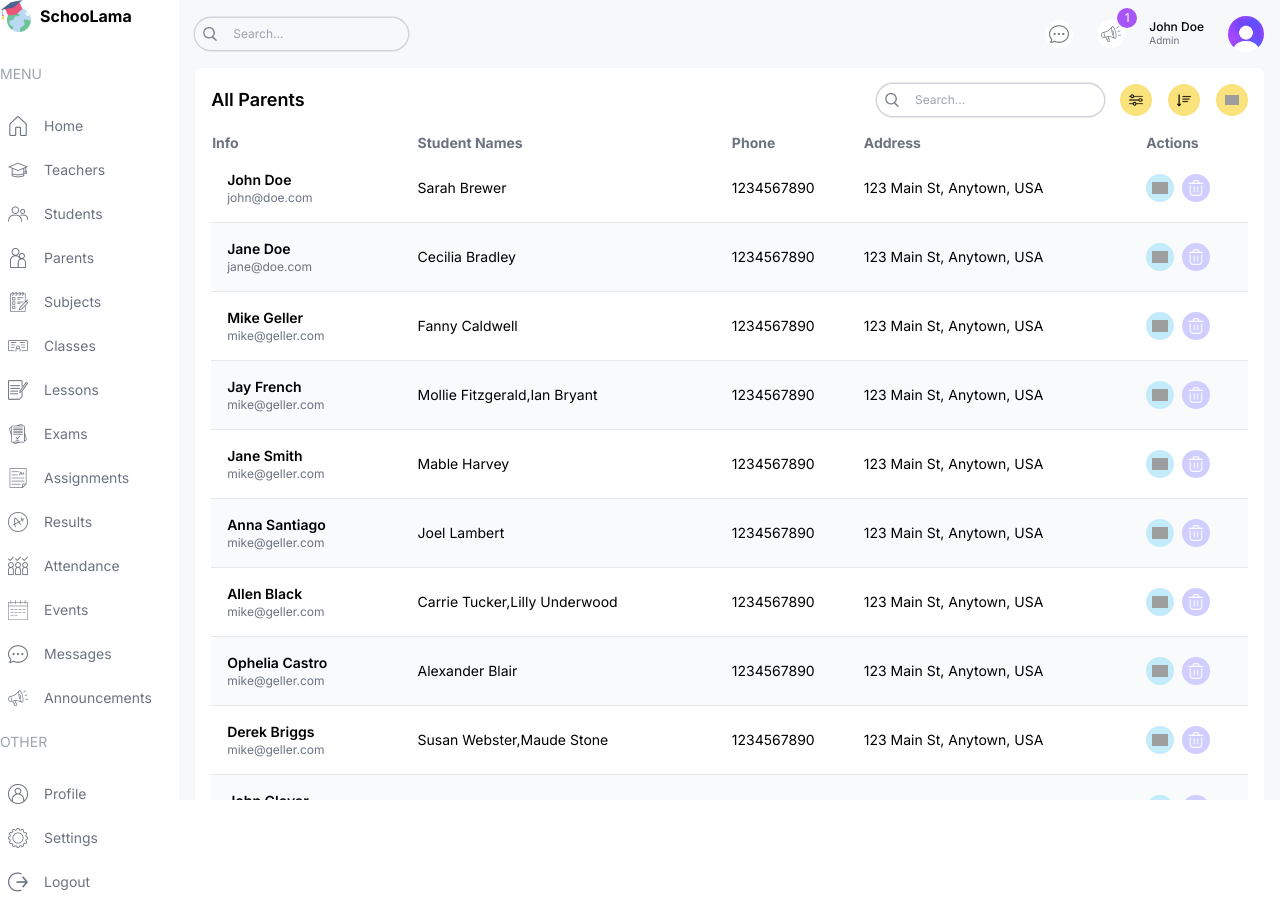
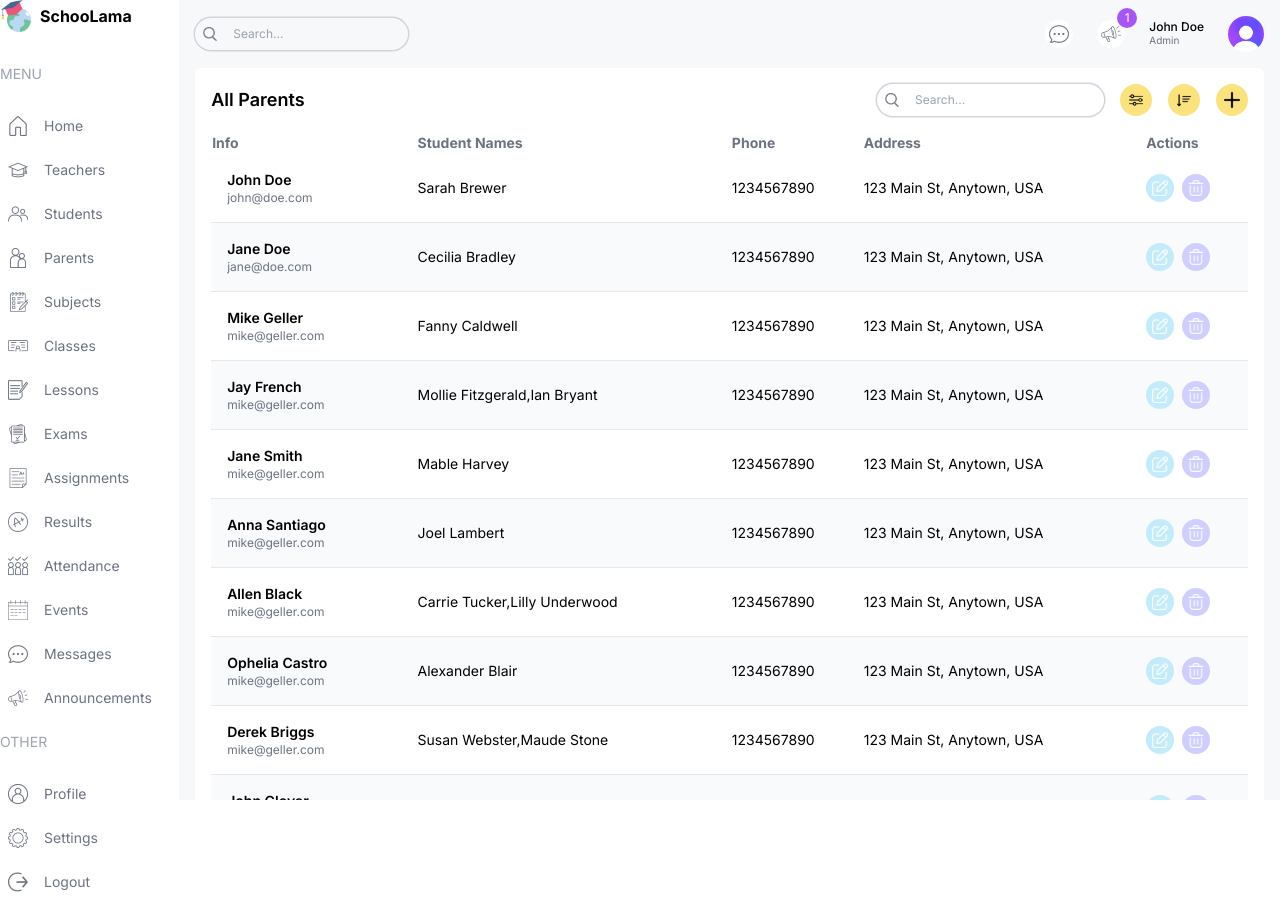
Before and after one commit to ltlongg/KTPM-N10, a Next.js app: page /list/parents in a window 1280 px wide. Built offline with nearby package versions, Linux system fonts and the light colour scheme; grey boxes are pictures that could not be loaded.

Commit message:
Update parents

```diff
--- a/src/app/(dashboard)/list/parents/page.tsx
+++ b/src/app/(dashboard)/list/parents/page.tsx
@@ -1,9 +1,9 @@
+import FormModal from "@/components/FormModal";
 import Pagination from "@/components/Pagination";
 import Table from "@/components/Table";
 import TableSearch from "@/components/TableSearch";
 import { parentsData, role } from "@/lib/data";
 import Image from "next/image";
-import Link from "next/link";
 
 type Parent = {
   id: number;
@@ -57,16 +57,11 @@
       <td className="hidden md:table-cell">{item.address}</td>
       <td>
         <div className="flex items-center gap-2">
-          <Link href={`/list/teachers/${item.id}`}>
-            <button className="w-7 h-7 flex items-center justify-center rounded-full bg-lamaSky">
-              <Image src="/edit.png" alt="" width={16} height={16} />
-            </button>
-          </Link>
           {role === "admin" && (
-            <button className="w-7 h-7 flex items-center justify-center rounded-full bg-lamaPurple">
-              <Image src="/delete.png" alt="" width={16} height={16} />
-            </button>
-            // <FormModal table="student" type="delete" id={item.id}/>
+            <>
+              <FormModal table="parent" type="update" data={item} />
+              <FormModal table="parent" type="delete" id={item.id} />
+            </>
           )}
         </div>
       </td>
@@ -88,10 +83,7 @@
               <Image src="/sort.png" alt="" width={14} height={14} />
             </button>
             {role === "admin" && (
-              <button className="w-8 h-8 flex items-center justify-center rounded-full bg-lamaYellow">
-                <Image src="/plus.png" alt="" width={14} height={14} />
-              </button>
-            //   <FormModal table="student" type="create"/>
+              <FormModal table="teacher" type="create"/>
             )}
           </div>
         </div>
```
